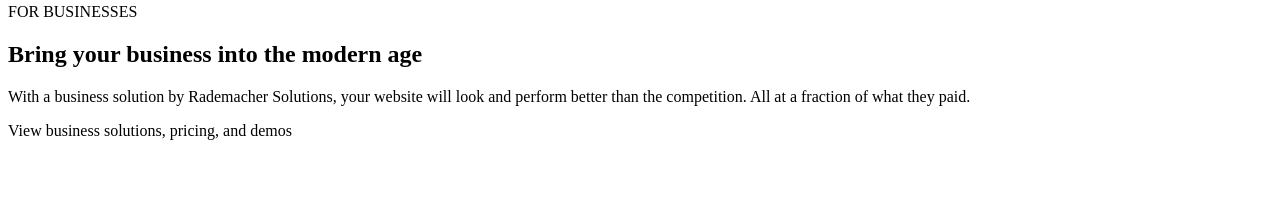
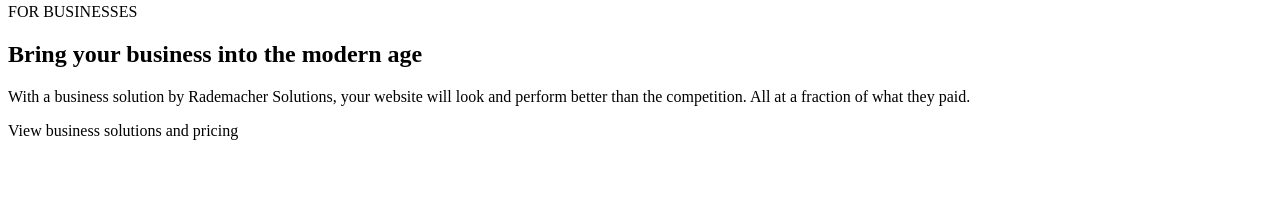
Before and after one commit to nrademacher/rademacher-solutions, a Next.js app: page / in a window 1280 px wide. Shown: the part 2280-2492 px from the top of the page. Built offline with nearby package versions, Linux system fonts and the light colour scheme.

Commit message:
chore: update product cards

```diff
--- a/pages/index.jsx
+++ b/pages/index.jsx
@@ -38,7 +38,7 @@
               <div className="pt-6 text-blue-6">
                 <Link href="/business">
                   <div className="flex items-center w-max text-sm border-b-2 border-white cursor-pointer md:text-base hover:border-blue-6">
-                    <span>View business solutions, pricing, and demos</span>
+                    <span>View business solutions and pricing</span>
                     <svg
                       xmlns="http://www.w3.org/2000/svg"
                       className="ml-1 w-4 h-4"
@@ -88,7 +88,7 @@
               <div className="pt-6 text-blue-6">
                 <Link href="/business">
                   <div className="flex items-center w-max text-sm border-b-2 border-white cursor-pointer md:text-base hover:border-blue-6">
-                    <span>View business solutions, pricing, and demos</span>
+                    <span>View business solutions and pricings</span>
                     <svg
                       xmlns="http://www.w3.org/2000/svg"
                       className="ml-1 w-4 h-4"
@@ -126,7 +126,7 @@
               <div className="pt-6 text-blue-6">
                 <Link href="/business">
                   <div className="flex items-center w-max text-sm border-b-2 border-white cursor-pointer md:text-base hover:border-blue-6">
-                    <span>View business solutions, pricing, and demos</span>
+                    <span>View business solutions and pricing</span>
                     <svg
                       xmlns="http://www.w3.org/2000/svg"
                       className="ml-1 w-4 h-4"
@@ -179,7 +179,7 @@
               <div className="pt-6 text-grape-6">
                 <Link href="/personal">
                   <div className="flex items-center w-max text-sm border-b-2 border-white cursor-pointer md:text-base hover:border-grape-6">
-                    <span>View personal solutions, pricing, and demos</span>
+                    <span>View personal solutions and pricing</span>
                     <svg
                       xmlns="http://www.w3.org/2000/svg"
                       className="ml-1 w-4 h-4"
@@ -218,7 +218,7 @@
               <div className="pt-6 text-grape-6">
                 <Link href="/business">
                   <div className="flex items-center w-max text-sm border-b-2 border-white cursor-pointer md:text-base hover:border-grape-6">
-                    <span>View business solutions, pricing, and demos</span>
+                    <span>View business solutions and pricing</span>
                     <svg
                       xmlns="http://www.w3.org/2000/svg"
                       className="ml-1 w-4 h-4"
@@ -269,7 +269,7 @@
                 </p>
               </div>
               <div className="pt-6 text-yellow-6">
-                <Link href="/personal">
+                <Link href="/contact">
                   <div className="flex items-center w-max text-sm border-b-2 border-white cursor-pointer md:text-base hover:border-yellow-6">
                     <span>Get in touch now</span>
                     <svg
```
